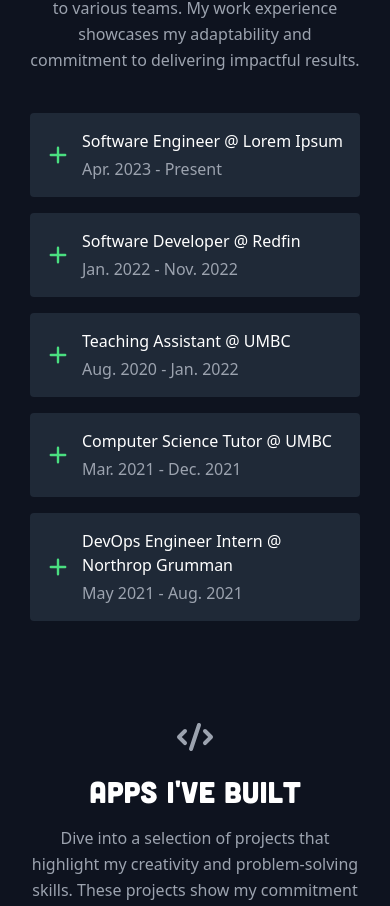
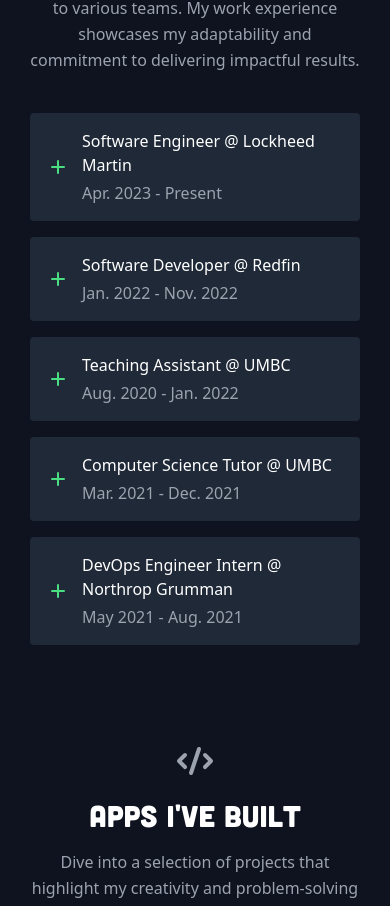
Before and after one commit to abel-asfaw/personal-website, a React (Vite) app: page / in a window 390 px wide. Shown: the part 1100-2006 px from the top of the page. Built offline with nearby package versions, Linux system fonts and the light colour scheme.

Commit message:
refactor: update plus/minus icon for smaller icon

```diff
--- a/src/components/common/Accordion.jsx
+++ b/src/components/common/Accordion.jsx
@@ -1,5 +1,5 @@
 import { useState } from 'react';
-import { HiPlus, HiMinus } from 'react-icons/hi';
+import { HiOutlinePlusSm, HiOutlineMinusSm } from 'react-icons/hi';
 import Button from './Button';
 import classNames from 'classnames';
 
@@ -20,15 +20,15 @@
         );
         const icon = (
             <span className="[&>*]:h-6 [&>*]:w-6">
-                {isExpanded ? <HiMinus /> : <HiPlus />}
+                {isExpanded ? <HiOutlineMinusSm /> : <HiOutlinePlusSm />}
             </span>
         );
 
         return (
-            <div key={index}>
+            <div key={item.title}>
                 <div className={classes} onClick={() => handleClick(index)}>
                     <div className="text-green-400">{icon}</div>
-                    <div className="flex flex-1 flex-col justify-center gap-1 sm:flex-row sm:justify-between">
+                    <div className="flex flex-1 flex-col gap-1 sm:flex-row sm:justify-between">
                         <span className="font-medium text-white">
                             {item.title}
                         </span>
--- a/src/data/experience.jsx
+++ b/src/data/experience.jsx
@@ -1,6 +1,6 @@
 export const experience = [
     {
-        title: 'Software Engineer @ Lorem Ipsum',
+        title: 'Software Engineer @ Lockheed Martin',
         date: 'Apr. 2023 - Present',
         description:
             'Lorem ipsum dolor sit amet consectetur, adipisicing elit. Nisi\
```
